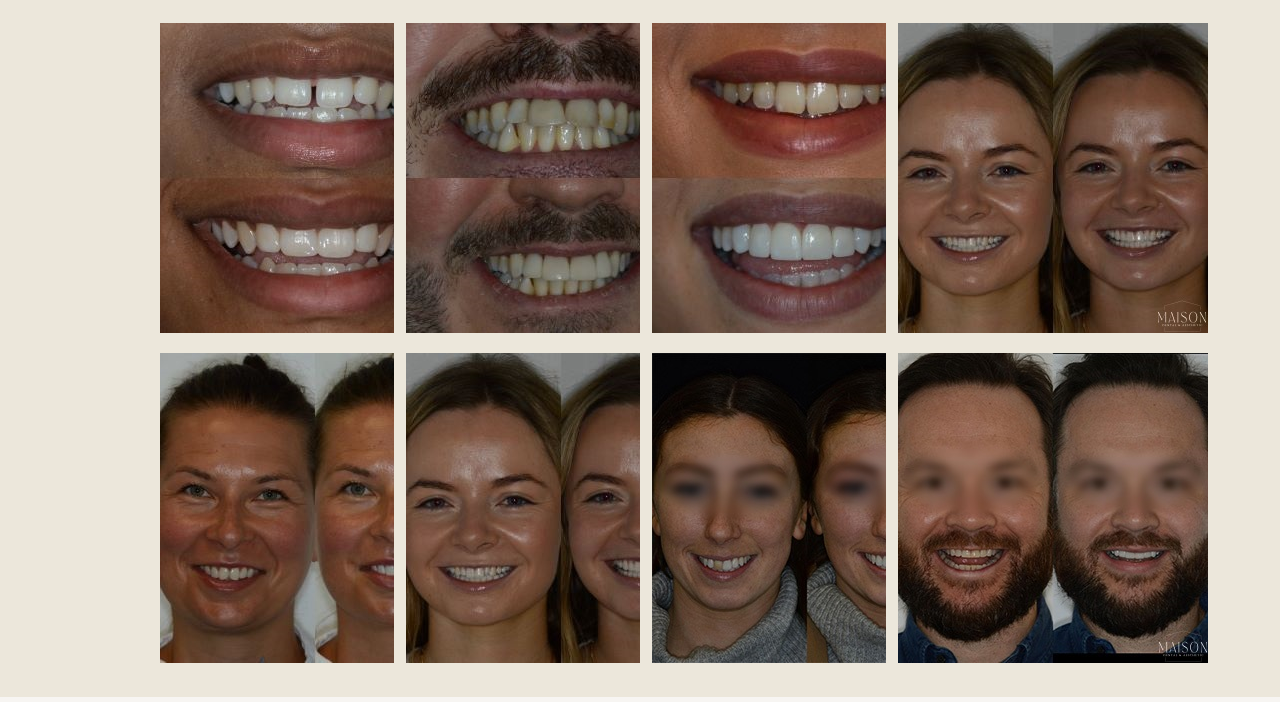
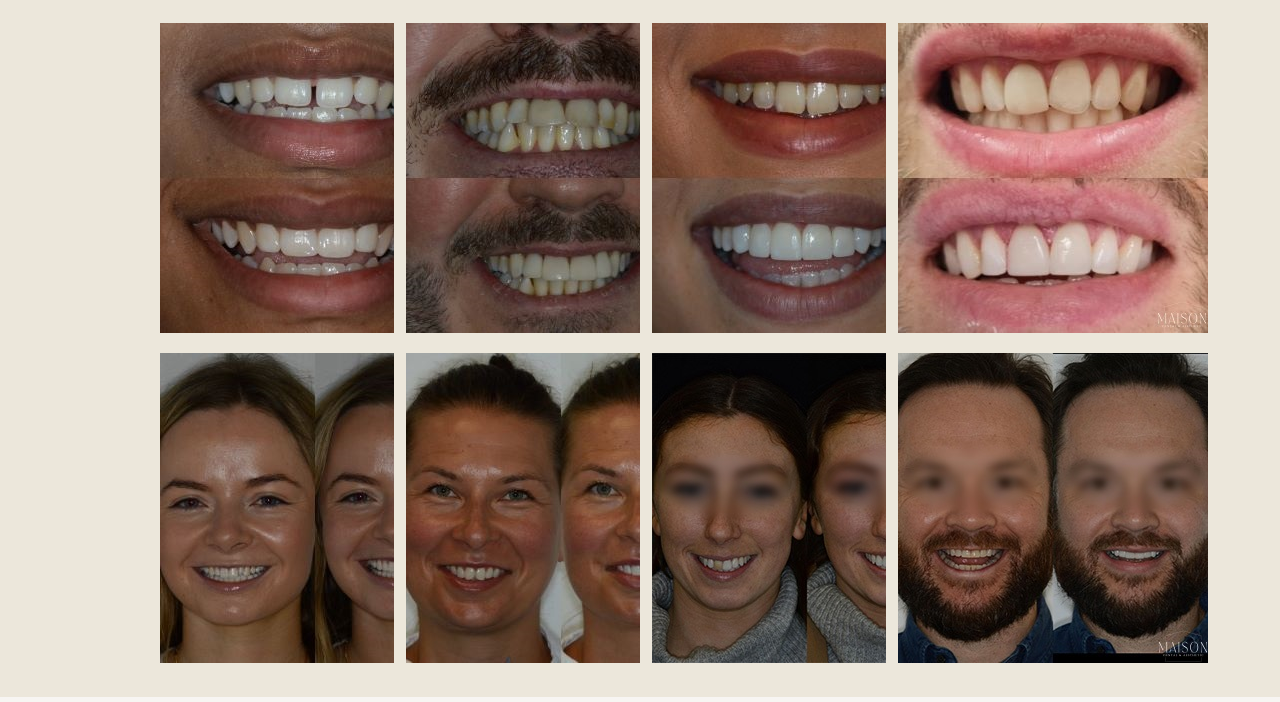
Before and after one commit to ficadjole/MaisonDental, a plain HTML site: page before.html in a window 1280 px wide. Shown: the part 211-913 px from the top of the page. Drawn offline with nearby package versions, Linux system fonts and the light colour scheme; a web font is replaced by a local one.

Commit message:
sve slike

```diff
--- a/before.html
+++ b/before.html
@@ -307,16 +307,16 @@
               <img src="./images/slika3.jpg" alt="" />
             </div>
             <div class="col-md-3 text-center images-cards">
-              <img src="./images/slika4.jpg" alt="" />
+              <img src="./images/slika8.jpg" alt="" />
             </div>
           </div>
 
           <div class="row centar">
             <div class="col-md-3 text-center images-cards">
-              <img src="./images/slika5.jpg" alt="" />
+              <img src="./images/slika4.jpg" alt="" />
             </div>
             <div class="col-md-3 text-center images-cards">
-              <img src="./images/slika4.jpg" alt="" />
+              <img src="./images/slika5.jpg" alt="" />
             </div>
             <div class="col-md-3 text-center images-cards">
               <img src="./images/slika6.jpg" alt="" />
```
Also changed, not shown: images/slika8.jpg (added).
